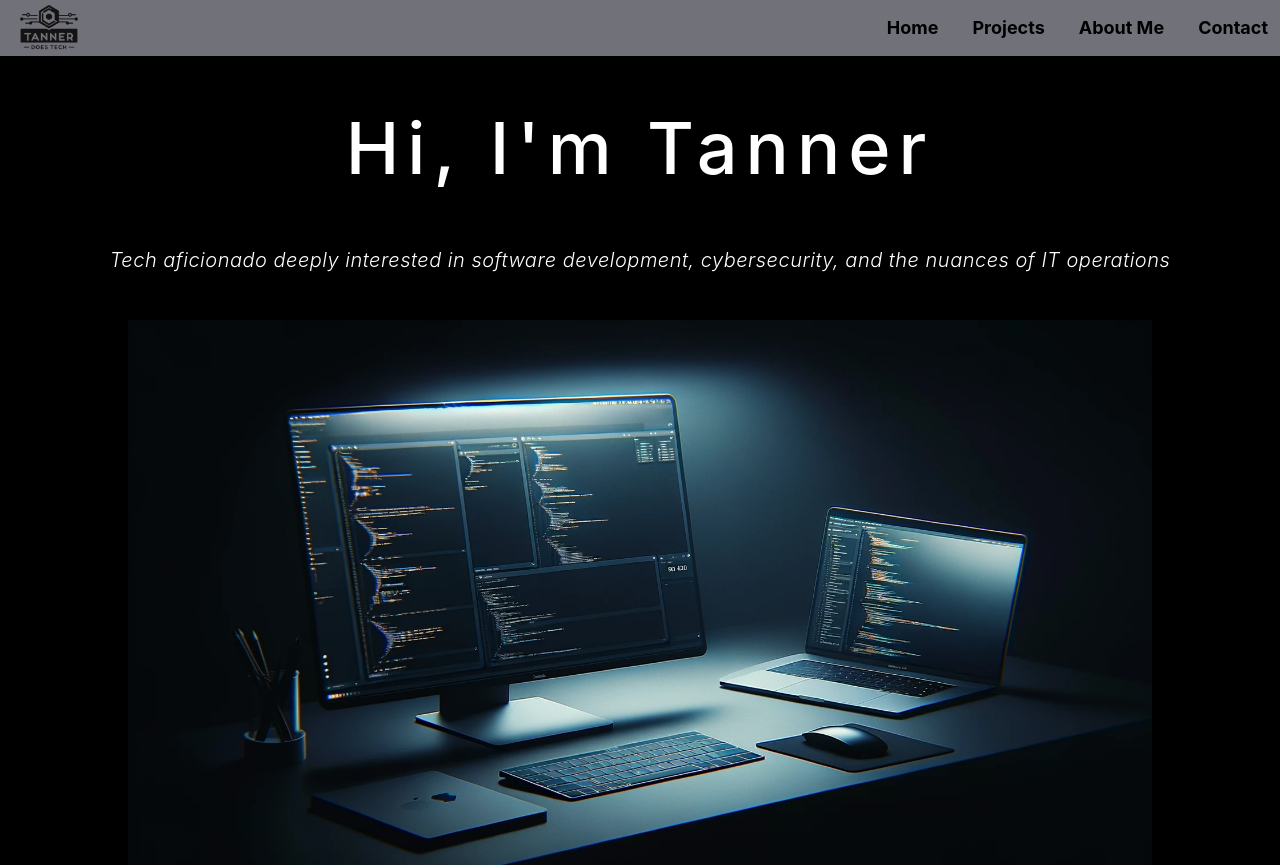
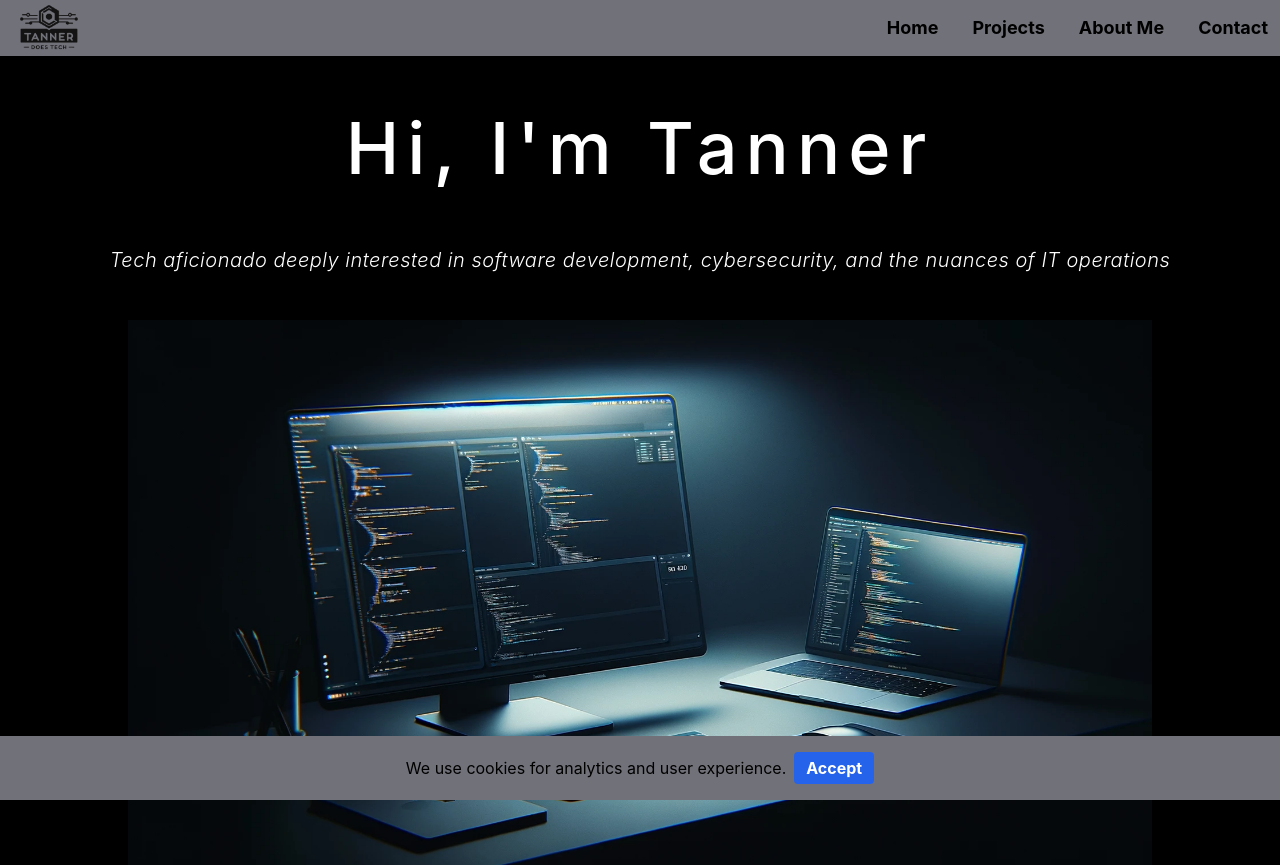
Before and after one commit to Sonicizslow/tanner-does-tech, a React (Create React App) app: page / in a window 1280 px wide. Shown: the top 865 px of the page. Built offline with nearby package versions, Linux system fonts and the light colour scheme.

Commit message:
cookie banner

```diff
--- a/src/App.js
+++ b/src/App.js
@@ -2,6 +2,7 @@ import React from 'react';
 import { BrowserRouter as Router, Routes, Route } from 'react-router-dom';
 import NavBar from './components/NavBar';
 import Footer from './components/Footer';
+import CookieConsent from './components/CookieConsent';
 import HomePage from './pages/HomePage';
 import ProjectsPage from './pages/ProjectsPage';
 import AboutPage from './pages/AboutPage';
@@ -25,7 +26,7 @@ function App() {
     <Router>
       <div className="flex flex-col bg-black text-white min-h-screen">
         <NavBar />
-
+        <CookieConsent />
         <div className='flex-grow'>
           <Routes>
             <Route path="/" element={<HomePage />} />
--- /dev/null
+++ b/src/components/CookieConsent.js
@@ -0,0 +1,37 @@
+// CookieConsent.js
+import React, { useState, useEffect } from 'react';
+
+const CookieConsent = () => {
+  const [showBanner, setShowBanner] = useState(false);
+
+  useEffect(() => {
+    const consent = localStorage.getItem('cookieConsent');
+    if (consent === null) {
+      setShowBanner(true);
+    }
+  }, []);
+
+  const handleConsent = () => {
+    localStorage.setItem('cookieConsent', 'true');
+    setShowBanner(false);
+    // Enable analytics here if using
+  };
+
+  if (!showBanner) return null;
+
+  return (
+    <div className="fixed bottom-0 left-0 right-0 bg-zinc-500 text-black p-4 text-center">
+      <p className="text-sm sm:text-base">
+        We use cookies for analytics and user experience.
+        <button
+          onClick={handleConsent}
+          className="ml-2 bg-blue-600 hover:bg-blue-700 text-white font-bold py-1 px-3 rounded"
+        >
+          Accept
+        </button>
+      </p>
+    </div>
+  );
+};
+
+export default CookieConsent;
```
